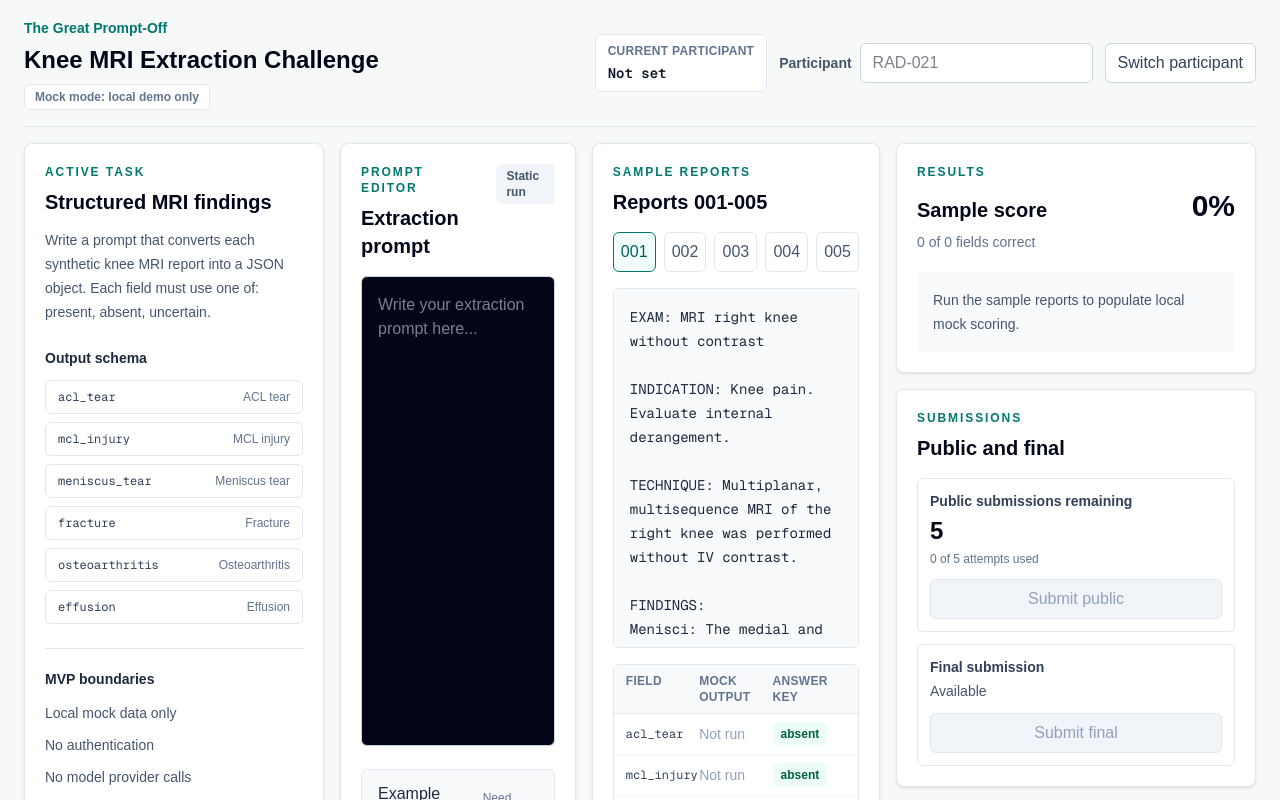
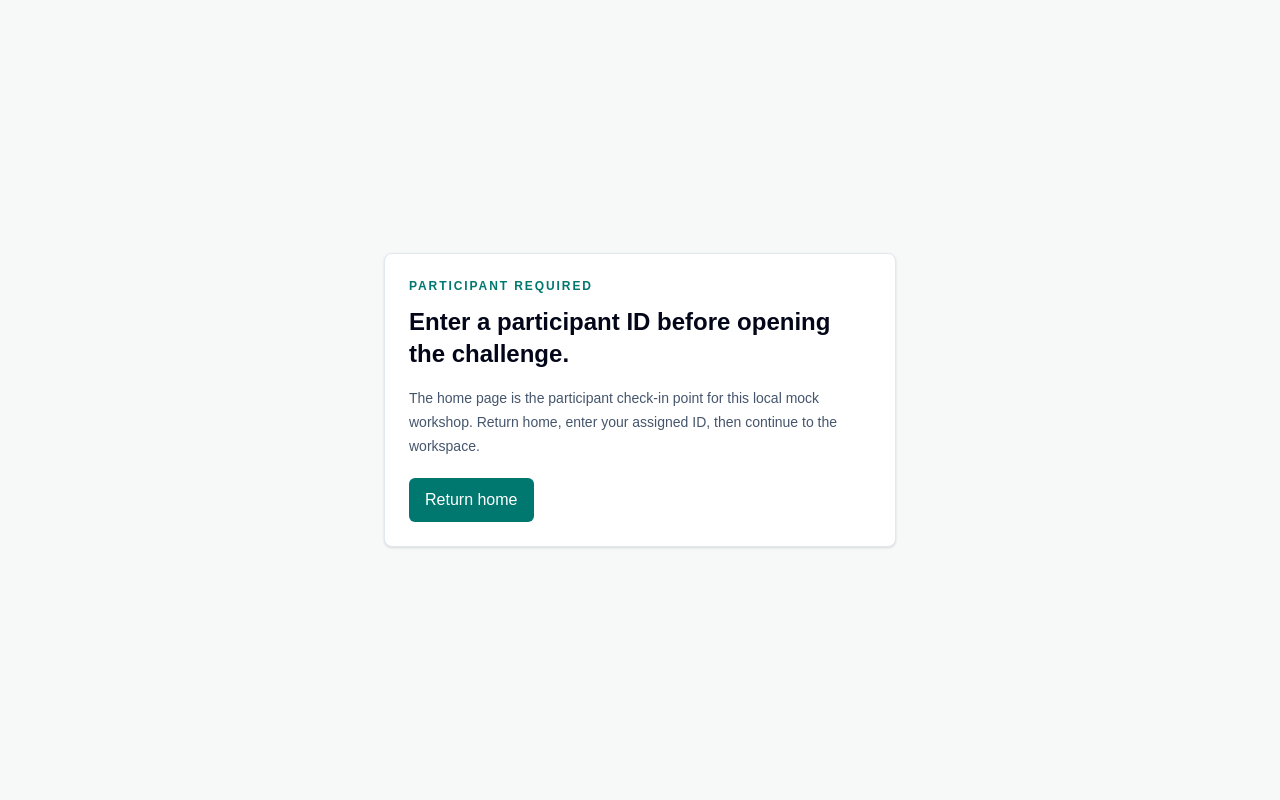
Before and after one commit to EthanChenHyland/the-great-prompt-off, a Next.js app: page /challenge in a window 1280 px wide. Shown: the top 800 px of the page. Built offline with nearby package versions, Linux system fonts and the light colour scheme.

Commit message:
Tighten mock participant session flow

```diff
--- a/app/components/ChallengeWorkspace.tsx
+++ b/app/components/ChallengeWorkspace.tsx
@@ -174,24 +174,52 @@ export function ChallengeWorkspace({
     }
   }
 
-  function handleParticipantChange(value: string) {
-    setParticipantId(value);
-    const trimmed = value.trim();
+  function saveAndExit() {
+    if (activeParticipantId) {
+      saveParticipantId(activeParticipantId);
+    }
 
-    if (trimmed) {
-      saveParticipantId(trimmed);
-    } else {
-      clearParticipantId();
-    }
+    router.push("/");
   }
 
-  function resetParticipant() {
+  function clearAndExit() {
     clearParticipantId();
     setParticipantId("");
     router.push("/");
   }
 
+  function exitToHome() {
+    router.push("/");
+  }
+
   const activeResult = results.find((result) => result.reportId === activeReport?.id);
+
+  if (!activeParticipantId) {
+    return (
+      <main className="flex min-h-screen items-center justify-center bg-[#f7f9f8] px-6 text-slate-950">
+        <section className="w-full max-w-lg rounded-lg border border-slate-200 bg-white p-6 shadow-sm">
+          <p className="text-xs font-semibold uppercase tracking-[0.16em] text-teal-700">
+            Participant required
+          </p>
+          <h1 className="mt-3 text-2xl font-semibold text-slate-950">
+            Enter a participant ID before opening the challenge.
+          </h1>
+          <p className="mt-4 text-sm leading-6 text-slate-600">
+            The home page is the participant check-in point for this local mock
+            workshop. Return home, enter your assigned ID, then continue to the
+            workspace.
+          </p>
+          <button
+            type="button"
+            onClick={exitToHome}
+            className="mt-5 h-11 rounded-md bg-teal-700 px-4 text-sm font-semibold text-white hover:bg-teal-800"
+          >
+            Return home
+          </button>
+        </section>
+      </main>
+    );
+  }
 
   return (
     <main className="min-h-screen bg-[#f7f9f8] text-slate-950">
@@ -217,7 +245,7 @@ export function ChallengeWorkspace({
           </p>
           <button
             type="button"
-            onClick={resetParticipant}
+            onClick={exitToHome}
             className="mt-5 h-11 rounded-md bg-teal-700 px-4 text-sm font-semibold text-white hover:bg-teal-800"
           >
             Exit to home
@@ -244,27 +272,22 @@ export function ChallengeWorkspace({
                 Current participant
               </p>
               <p className="mt-1 font-mono text-sm font-semibold text-slate-900">
-                {activeParticipantId || "Not set"}
+                {activeParticipantId}
               </p>
-            </div>
-            <div className="flex flex-col gap-2 sm:flex-row sm:items-center">
-              <label className="text-sm font-semibold text-slate-600" htmlFor="participant">
-                Participant
-              </label>
-              <input
-                id="participant"
-                value={activeParticipantId}
-                onChange={(event) => handleParticipantChange(event.target.value)}
-                placeholder="RAD-021"
-                className="h-10 rounded-md border border-slate-300 bg-white px-3 text-sm outline-none focus:border-teal-600 focus:ring-4 focus:ring-teal-100"
-              />
             </div>
             <button
               type="button"
-              onClick={resetParticipant}
+              onClick={saveAndExit}
               className="h-10 rounded-md border border-slate-300 bg-white px-3 text-sm font-semibold text-slate-700 hover:border-teal-600 hover:text-teal-700"
             >
-              Switch participant
+              Save and exit
+            </button>
+            <button
+              type="button"
+              onClick={clearAndExit}
+              className="h-10 rounded-md border border-slate-300 bg-white px-3 text-sm font-semibold text-slate-700 hover:border-teal-600 hover:text-teal-700"
+            >
+              Clear and exit
             </button>
           </div>
         </header>
--- a/app/components/LandingPage.tsx
+++ b/app/components/LandingPage.tsx
@@ -1,7 +1,6 @@
 "use client";
 
 import { FormEvent, useState } from "react";
-import Link from "next/link";
 import { useRouter } from "next/navigation";
 import { saveParticipantId, useSavedParticipantId } from "../lib/participant-session";
 
@@ -36,12 +35,14 @@ export function LandingPage() {
             </p>
             <p className="mt-1 text-sm text-slate-500">Static MVP preview</p>
           </div>
-          <Link
-            href="/challenge"
-            className="rounded-md border border-slate-300 px-4 py-2 text-sm font-semibold text-slate-700 hover:border-teal-600 hover:text-teal-700"
+          <button
+            type="button"
+            onClick={continueSavedParticipant}
+            disabled={!savedParticipantId}
+            className="rounded-md border border-slate-300 px-4 py-2 text-sm font-semibold text-slate-700 hover:border-teal-600 hover:text-teal-700 disabled:cursor-not-allowed disabled:border-slate-200 disabled:bg-slate-100 disabled:text-slate-400"
           >
-            View challenge
-          </Link>
+            {savedParticipantId ? "Continue challenge" : "Enter ID to continue"}
+          </button>
         </nav>
 
         <div className="grid flex-1 items-center gap-10 py-12 lg:grid-cols-[1.08fr_0.92fr]">
```
